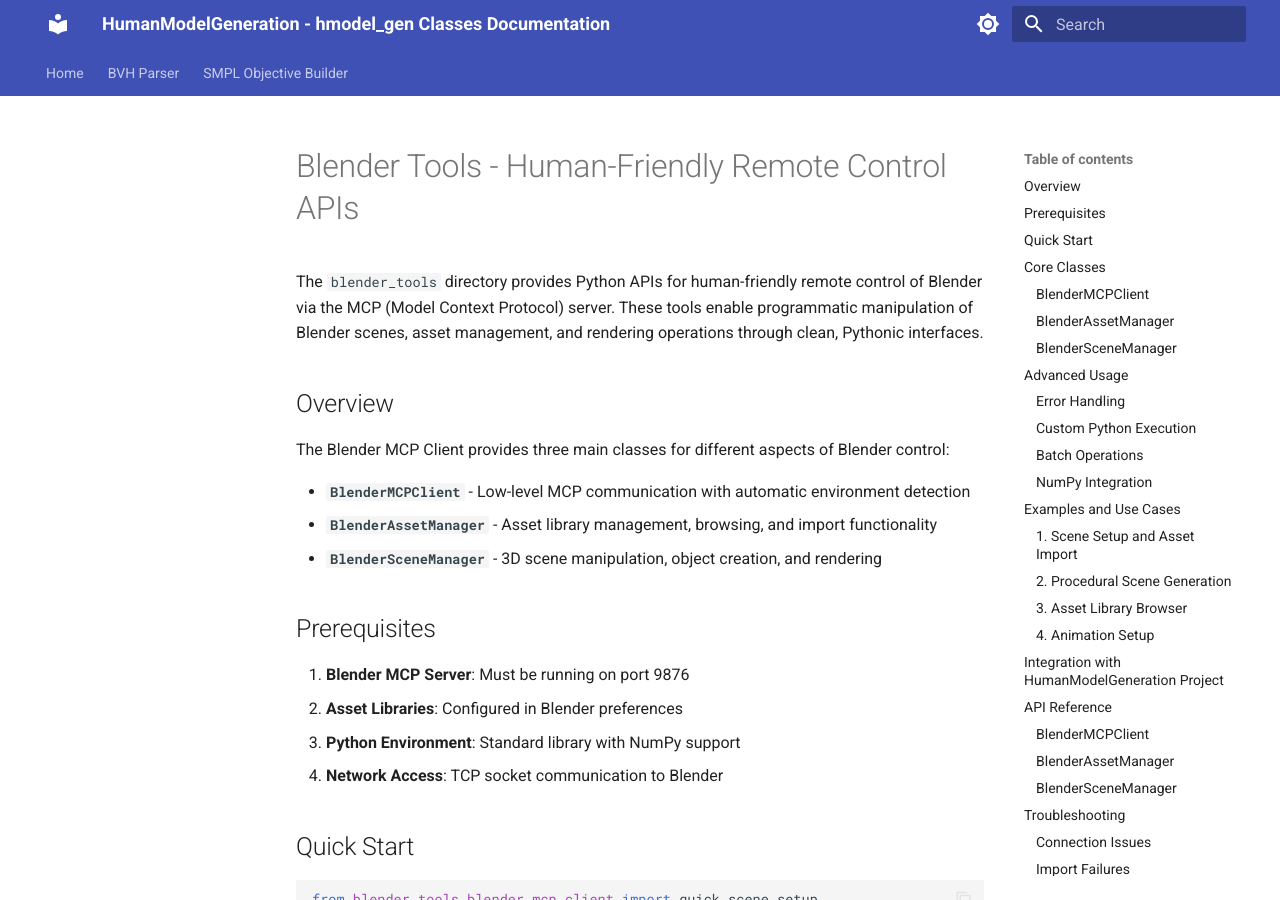
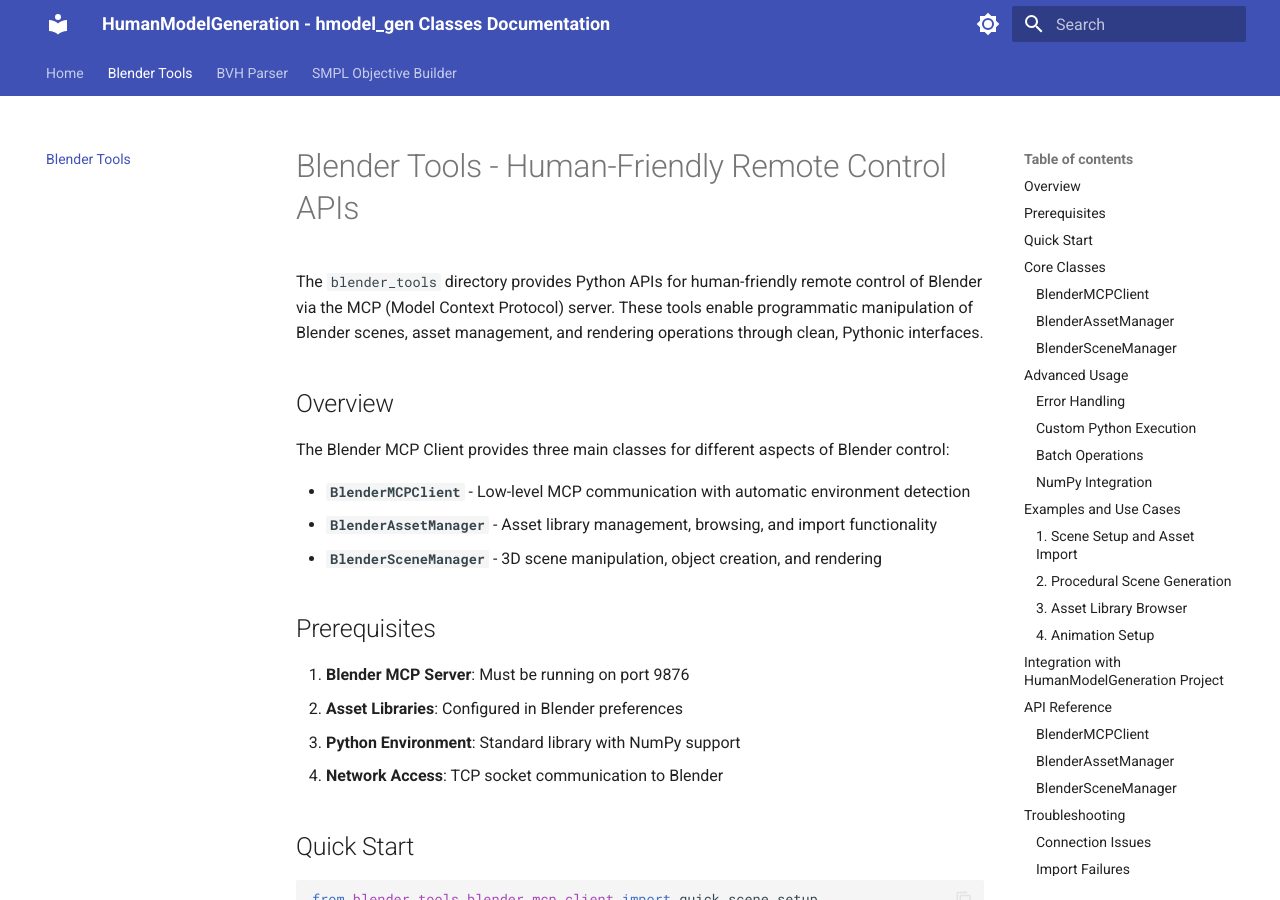
Before and after one commit to igamenovoer/human-model-gen-docs, an MkDocs documentation site: the page built from docs/blender-tools.md, in a window 1280 px wide and 900 px high. Built offline with MkDocs 1.6.1 and Material for MkDocs 9.7.7, drawn with Linux system fonts in a browser that asks for light colours.

Commit message:
Add Blender Tools to documentation navigation

```diff
--- a/mkdocs.yml
+++ b/mkdocs.yml
@@ -31,6 +31,7 @@ theme:
 
 nav:
   - Home: index.md
+  - Blender Tools: blender-tools.md
   - BVH Parser:
     - Overview: bvh_parser/index.md
     - SingleJoint: bvh_parser/single_joint.md
```
